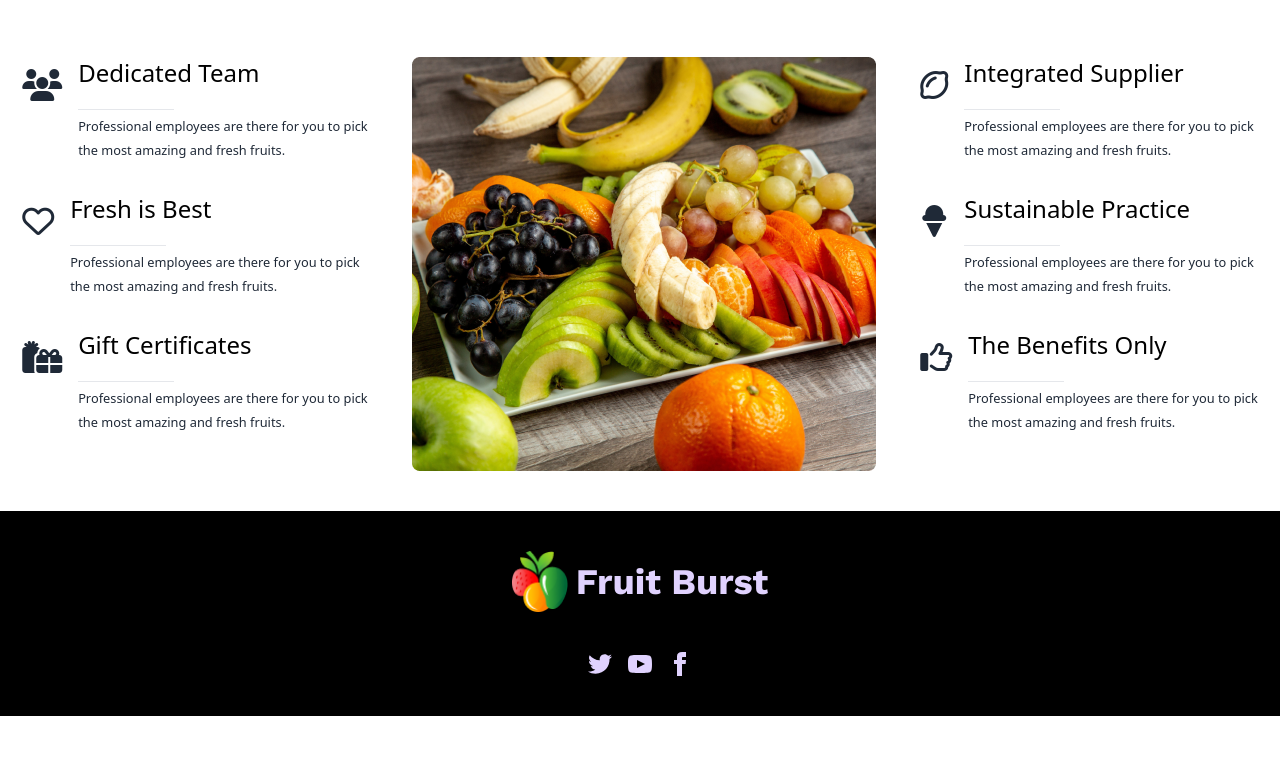
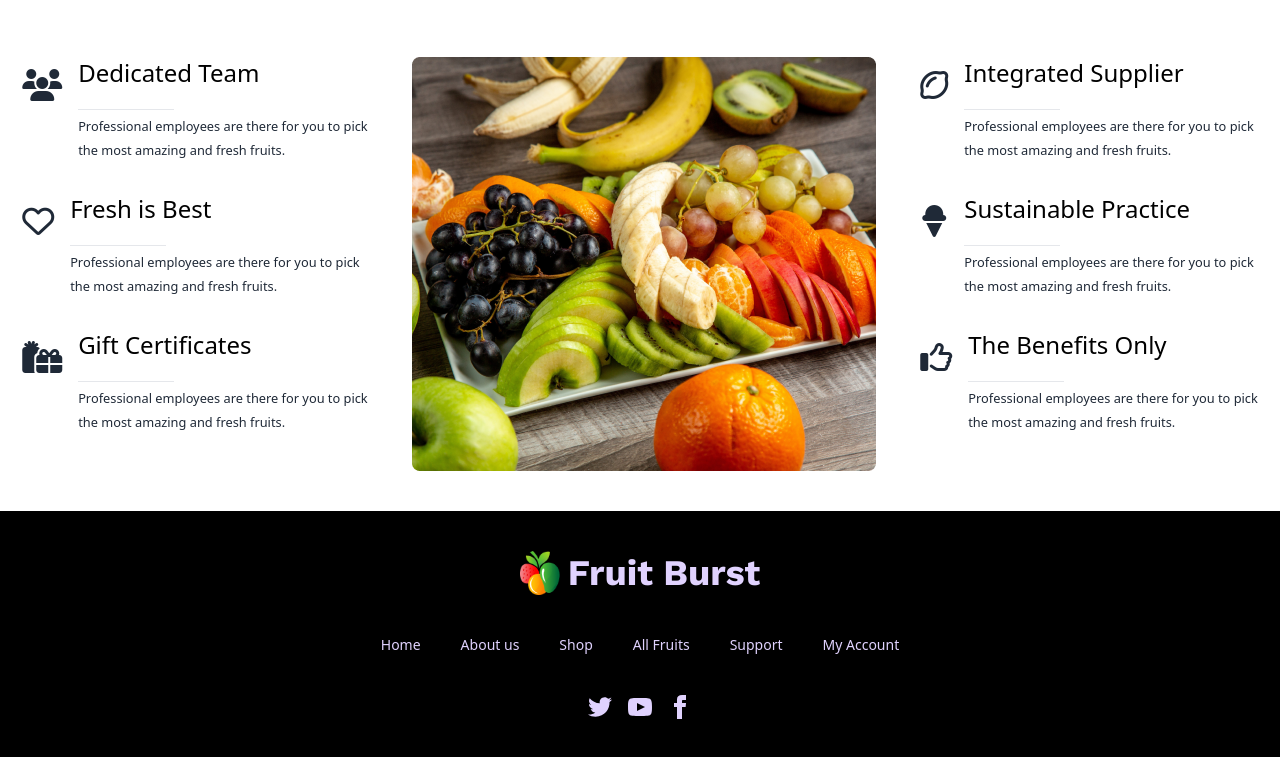
Before and after one commit to Rifat2003/assihnment-3, a plain HTML site: page index.html in a window 1280 px wide. Shown: the part 2439-3196 px from the top of the page. Before the commit the page ends 3155 px from the top, so only its background shows below. Drawn offline with nearby package versions, Linux system fonts and the light colour scheme.

Commit message:
added footer

```diff
--- a/index.html
+++ b/index.html
@@ -551,9 +551,19 @@ background: #F85559;
     </main>
     <footer class="footer footer-center p-10 bg-black text-primary-content">
       <div class="flex">
-       <img class="w-14" src="images/logo.png" alt="">
+       <img class="w-10" src="images/logo.png" alt="">
        <h3 class="font-lato text-4xl font-bold">Fruit Burst</h3>
 
+      </div>
+      <div>
+        <ul class="flex gap-10">
+          <li>Home</li>
+          <li>About us</li>
+          <li>Shop</li>
+          <li>All Fruits</li>
+          <li>Support</li>
+          <li>My Account</li>
+        </ul>
       </div>
       <div>
         <div class="grid grid-flow-col gap-4">
```
